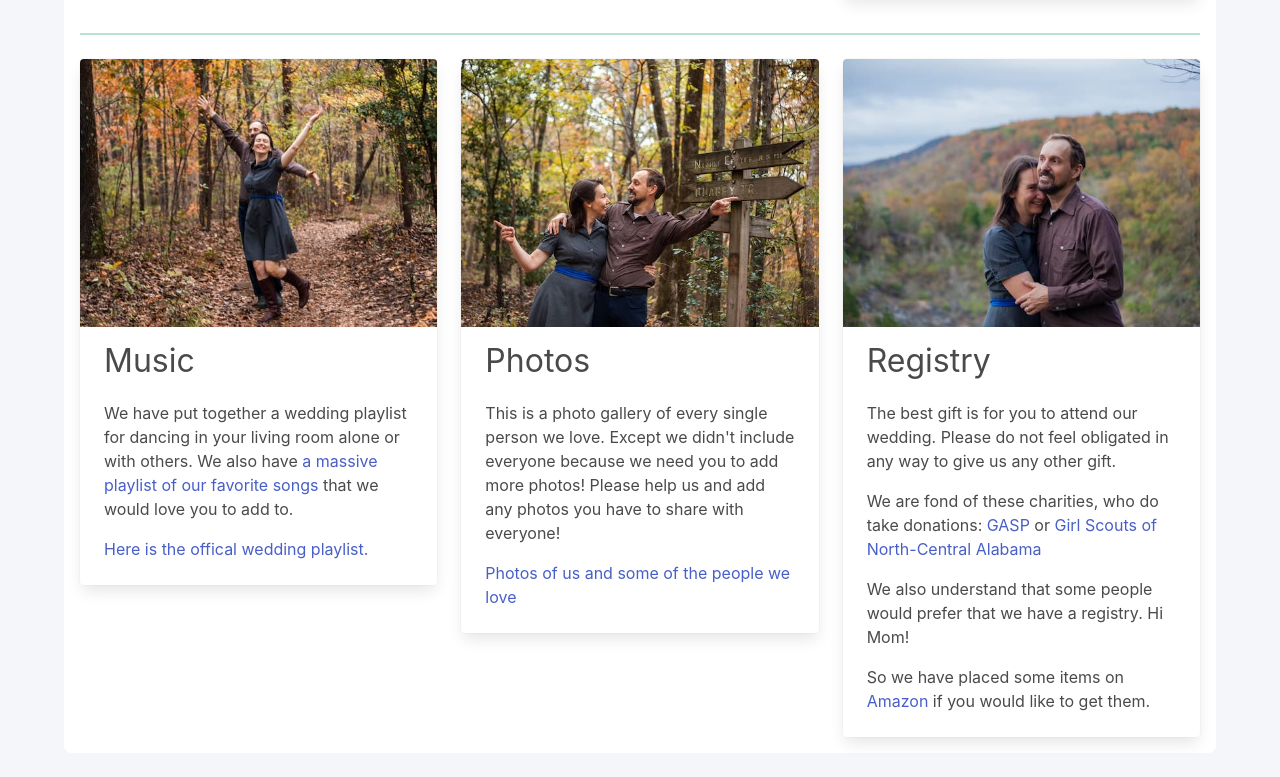
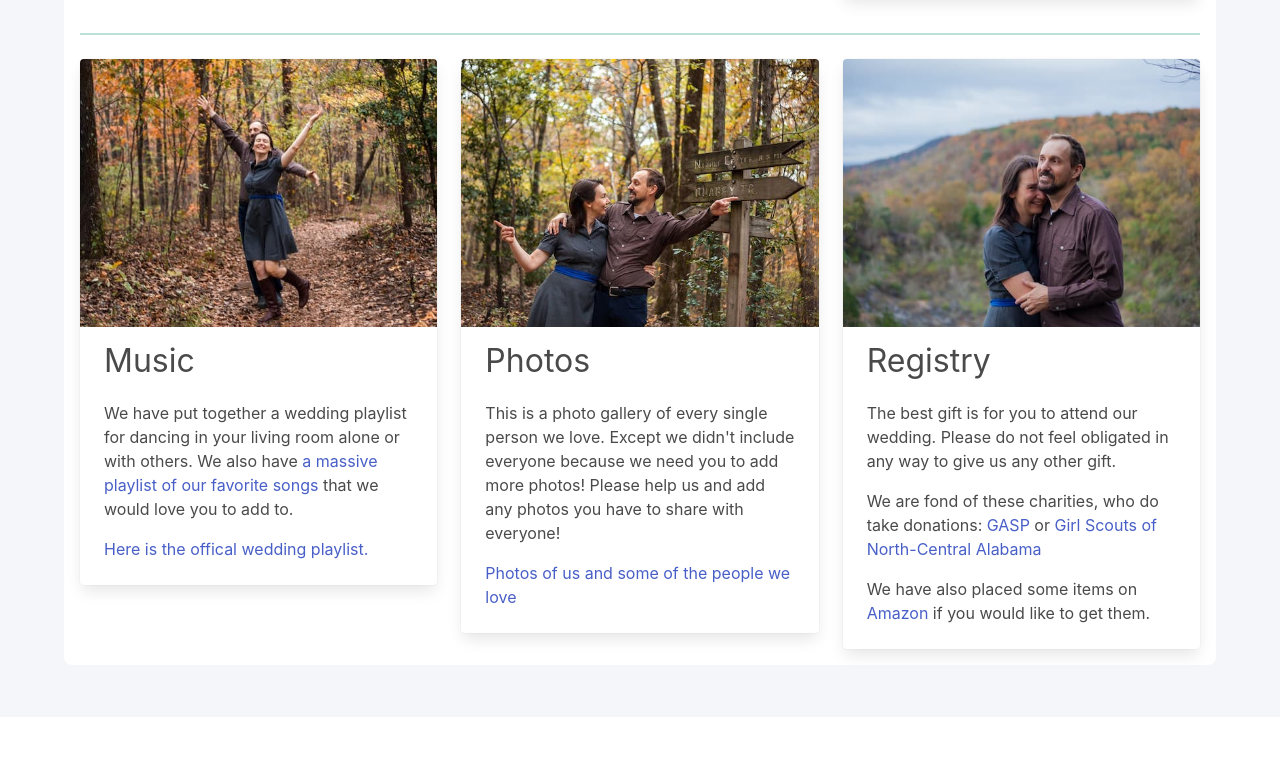
Before and after one commit to jgordinier/wedding, a plain HTML site: page index.html in a window 1280 px wide. Shown: the part 2757-3534 px from the top of the page. After the commit the page ends 3474 px from the top, so only its background shows below. Drawn offline with nearby package versions, Linux system fonts and the light colour scheme; a script that the page names is missing.

Commit message:
Update index.html

```diff
--- a/index.html
+++ b/index.html
@@ -287,8 +287,7 @@ Surfing the Internet</figcaption>
     <div class="content">
 	    <p>The best gift is for you to attend our wedding.  Please do not feel obligated in any way to give us any other gift.</p>
 		  <p>We are fond of these charities, who do take donations: <a href="https://gaspgroup.org/support-gasp/give/">GASP</a> or <a href="https://www.girlscoutsnca.org/en/ways-to-support-us/donate-today.html">Girl Scouts of North-Central Alabama</a></p>
-								<p>We also understand that some people would prefer that we have a registry. Hi Mom!</p>
-								<p>So we have placed some items on <a href="https://www.amazon.com/wedding/kristina-visscher-jeremy-gordinier-birmingham-april-2021/registry/2V1M5BOEXJRU7">Amazon</a> if you would like to get them.</p>
+								<p>We have also placed some items on <a href="https://www.amazon.com/wedding/kristina-visscher-jeremy-gordinier-birmingham-april-2021/registry/2V1M5BOEXJRU7">Amazon</a> if you would like to get them.</p>
     </div>
                  </div></div></div></div></div></div></div>
 		</section></div>
```
